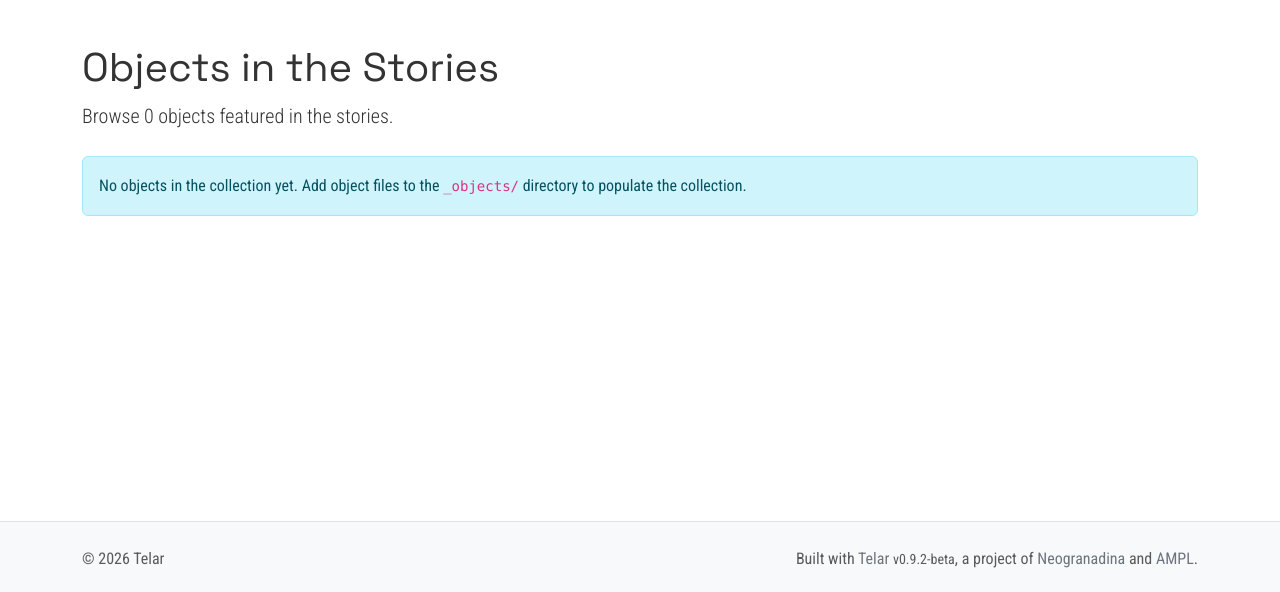
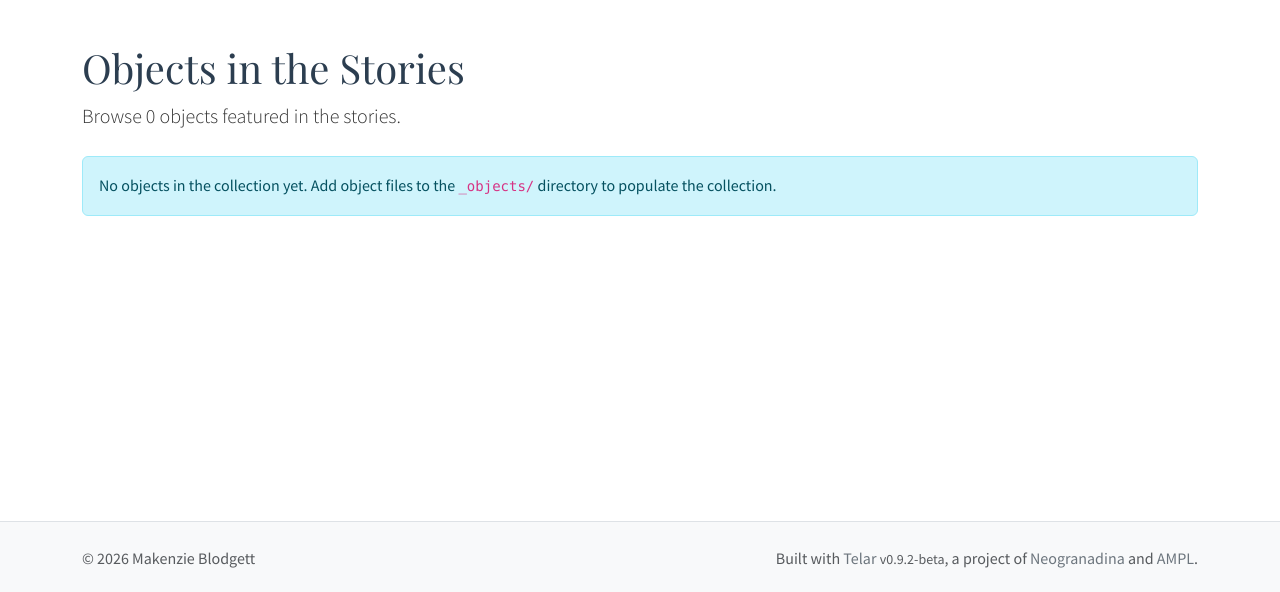
Before and after one commit to mblodgett-oss/my-exhibition, a Jekyll site: the page built from pages/objects.md, in a window 1280 px wide, cut to the strip 104-696 px from the top of the page. Built offline with Jekyll 4.4.1, drawn with Linux system fonts in a browser that asks for light colours; some of the changed lines change nothing that is shown.

Commit message:
Update _config.yml

```diff
--- a/_config.yml
+++ b/_config.yml
@@ -2,50 +2,37 @@
 # https://telar.org
 
 # Site Settings
-title: "Telar"
-description: "Telar (Spanish for 'loom') is a static site generator built on Jekyll that weaves together IIIF images, text, and layered contextual information into interactive digital narrative exhibitions. <a href='https://github.com/UCSB-AMPLab/telar'>Telar</a> is a project of <a href='https://neogranadina.org'>Neogranadina</a> and the Archives, Memory, and Preservation Labs at <a href='https://ampl.clair.ucsb.edu/'>UC Santa Barbara</a> and <a href='https://liberalarts.utexas.edu/history/'>UT Austin</a>."
-url: "https://ampl.clair.ucsb.edu"
-baseurl: "/telar"
-author: ""
-email: ""
-telar_theme: "trama" # Options: trama, paisajes, neogranadina, santa-barbara, austin, or custom
-logo: "" # Path to logo image (optional, max 80px tall, 200-300px wide recommended)
-telar_language: "en" # Options: "en" (English), "es" (Español)
+title: "The Influence of the American Identity on Japanese-Americans"
+description: "How American Identity Pressured Japanese-Americans to Assimilate and Serve in the U.S Army"
+url: "https://mblodgett-oss.github.io"
+baseurl: "/my-exhibition"
+author: "Makenzie Blodgett"
+telar_theme: "paisajes" # Options: paisajes, neogranadina, santa-barbara, austin, trama, or custom
+logo: ""
+telar_language: "en"
+
+# Google Sheets Integration
+# See https://telar.org/docs/your-data/google-sheets/ for detailed setup instructions.
+google_sheets:
+  enabled: true
+  published_url: "https://docs.google.com/spreadsheets/d/e/2PACX-1vQdsdhpwtakyzN2YkXTtVHakK52JTNZgN-AQmeQnDQNtv6GKFapIV2Hs5OqJ-gl-j6ToSDlEk0NLoLW/pubhtml"
 
 # Story Interface Settings
 story_interface:
-  show_on_homepage: true # Set to false to hide stories section from homepage (stories still accessible via direct URL)
-  show_story_steps: true # Set to false to hide "Step X" overlay in stories
-  show_object_credits: true # Set to true to display object credits badge (bottom-left corner, dismissable)
+  show_on_homepage: true
+  show_story_steps: true
+  show_object_credits: true
   include_demo_content: true # Fetch demo stories from content.telar.org. Switch this off to hide demo stories and their content.
 
 # Collection Interface Settings
 collection_interface:
-  browse_and_search: true # Set to false to disable filtering sidebar and search on objects page
-  show_link_on_homepage: true # Set to false to hide "View the objects" link from homepage
-  show_sample_on_homepage: true # Set to true to show a sample of objects on homepage
-  featured_count: 4 # Number of objects to show on homepage (default 4)
+  browse_and_search: true
+  show_link_on_homepage: true
+  show_sample_on_homepage: true
+  featured_count: 4
 
 # Story Protection (optional)
-# Stories with protected=yes in project.csv will be encrypted.
-# Viewers need this key to unlock protected stories.
-story_key: "test"
-
-# Google Sheets Integration (optional)
-# Manage content via Google Sheets instead of editing CSV files directly.
-# See https://telar.org/docs/your-data/google-sheets/ for detailed setup instructions.
-#
-# Setup:
-# 1. Get the template: Duplicate our template at https://bit.ly/telar-template
-# 2. Publish your sheet: File > Share > Publish to web
-# 3. Paste the published URL below
-# 4. Set enabled: true
-# 5. Commit changes
-#    - If using GitHub Pages: GitHub Actions will automatically discover tab GIDs and fetch CSVs
-#    - If running locally: Run `python3 scripts/fetch_google_sheets.py` before building
-google_sheets:
-  enabled: true
-  published_url: "https://docs.google.com/spreadsheets/d/e/2PACX-1vT9eeRoyQCr1j-1uDaWBm-rgZNXtn9A-mepL0I4dqDTx2-E_6gbVD-8x0DYDVhppiAzrFpd20_9cr3z/pubhtml"
+# story_key: ""
 
 #
 #
@@ -70,7 +57,7 @@
     output: true
     permalink: /:name/
 
-# Collections Directory (a folder where Jekyll and the Telar scripts will put all auto-generated object and story working files)
+# Collections Directory
 collections_dir: _jekyll-files
 
 # Build Settings
@@ -130,29 +117,12 @@
     Access-Control-Allow-Headers: "Content-Type"
 
 # Development & Testing
-# Set to false or remove for production use
 development-features:
-  # Christmas Tree Mode - Displays all warning messages for testing multilingual support
-  # Set to true to light up the site with test warnings (test objects, fake errors, etc.)
   christmas_tree_mode: false
-
-  # Viewer preloading configuration
-  # Controls how story viewers are preloaded for smoother navigation.
-  # Higher values = smoother scrolling but more memory usage.
-  # Lower values = less memory but may show loading shimmer during navigation.
-  # These defaults work well for most sites. Only adjust if experiencing issues.
   viewer_preloading:
-    max_viewer_cards: 10    # Max viewers in memory. Higher = smoother, more memory. (default: 10, max: 15)
-    preload_steps: 6        # Steps to preload ahead. Higher = smoother, more memory. (default: 6)
-    loading_threshold: 5    # Show shimmer on intro if story has >= N viewers. (default: 5)
-    min_ready_viewers: 3    # Hide shimmer when N viewers ready. (default: 3)
-
-  # Skip stories - skips story generation entirely
-  # Objects remain visible and accessible
-  # (Backward compatible: hide_stories also supported)
+    max_viewer_cards: 10
+    preload_steps: 6
+    loading_threshold: 5
+    min_ready_viewers: 3
   skip_stories: false
-
-  # Skip collections - skips both object AND story generation
-  # Use this when building a site with only custom pages (no stories or objects)
-  # (Backward compatible: hide_collections also supported)
   skip_collections: false
```
